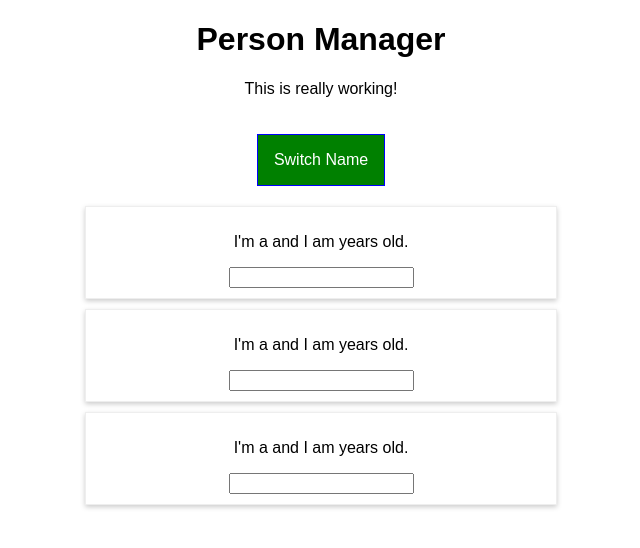
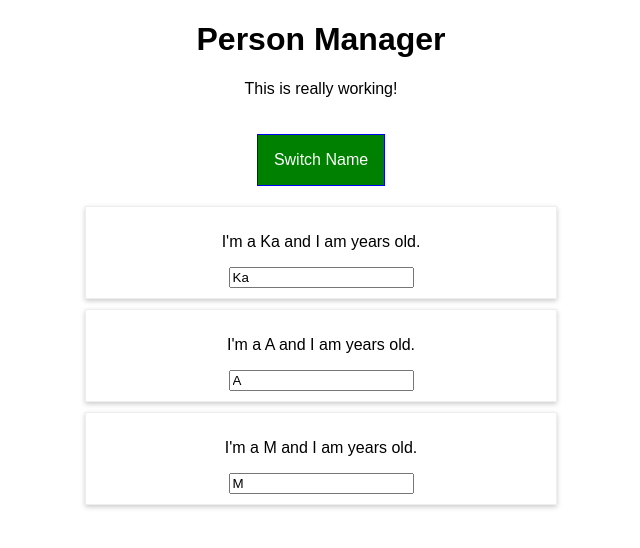
Before and after one commit to kato86/react-complete-guide, a React (Create React App) app: page / in a window 1280 px wide. Both pictures are taken after a click on the button "Switch Name". Shown: the top 548 px of the page, without its empty margins (319-959 px from the left). Built offline with nearby package versions, Linux system fonts and the light colour scheme.

Commit message:
Change Persons from function to class

```diff
--- a/src/components/Persons/Person/Person.js
+++ b/src/components/Persons/Person/Person.js
@@ -6,11 +6,15 @@ class Person extends Component {
     console.log("[Person.js] rendering...");
     return (
       <div className={classes.Person}>
-        <p onClick={this.click}>
-          I'm a {this.name} and I am {this.age} years old.
+        <p onClick={this.props.click}>
+          I'm a {this.props.name} and I am {this.age} years old.
         </p>
-        <p>{this.children}</p>
-        <input type="text" onChange={this.changed} value={this.name} />
+        <p>{this.props.children}</p>
+        <input
+          type="text"
+          onChange={this.props.changed}
+          value={this.props.name}
+        />
       </div>
     );
   }
--- a/src/components/Persons/Persons.js
+++ b/src/components/Persons/Persons.js
@@ -1,20 +1,22 @@
-import React from "react";
+import React, { Component } from "react";
 
 import Person from "./Person/Person";
 
-const persons = props => {
+class Persons extends Component {
+  render() {
     console.log("[Persons.js] rendering...");
-  return props.persons.map((person, index) => {
+    return this.props.persons.map((person, index) => {
       return (
         <Person
-        click={() => props.clicked(index)}
+          click={() => this.props.clicked(index)}
           name={person.name}
           age={person.age}
           key={person.id}
-        changed={event => props.changed(event, person.id)}
+          changed={event => this.props.changed(event, person.id)}
         />
       );
     });
-};
+  }
+}
 
-export default persons;
+export default Persons;
--- a/src/containers/App.js
+++ b/src/containers/App.js
@@ -23,10 +23,6 @@ class App extends Component {
     console.log("[App.js] getDerivedStateFromProps", props);
     return state;
   }
-
-  // componentWillMount() {
-  //   console.log("[App.js] componentWillMount");
-  // }
 
   componentDidMount() {
     console.log("[App.js] componentDidMount");
```
Lines whose indentation alone changed are shown as unchanged.
